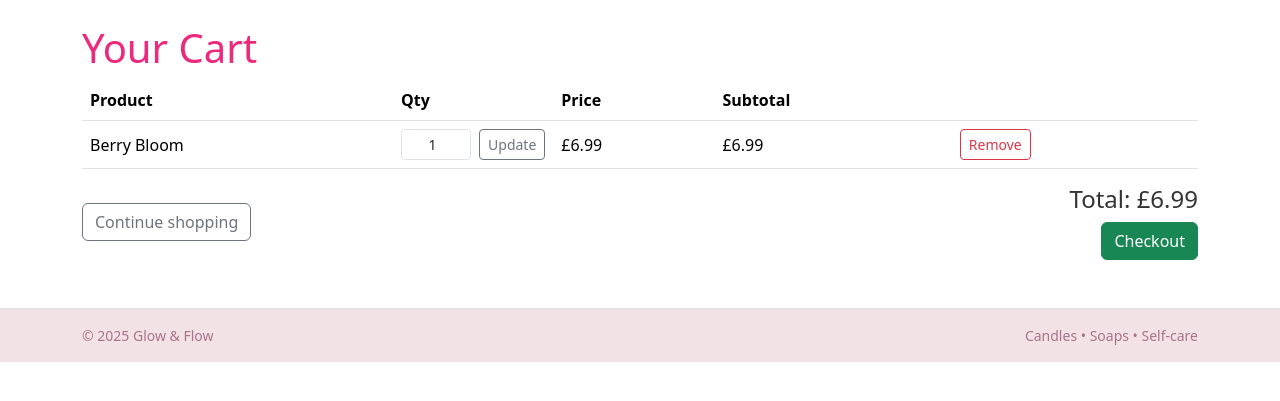
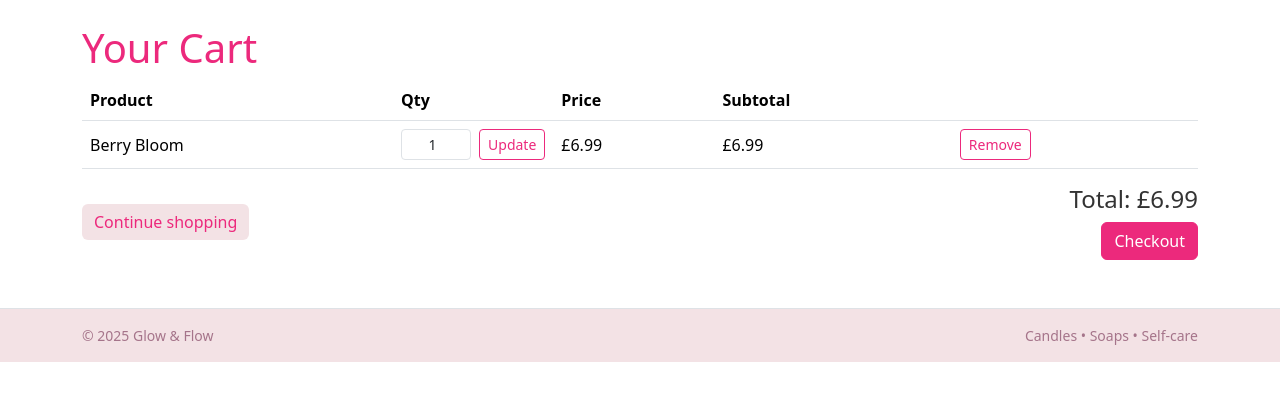
Before and after one commit to tambrulee/P4----Bubble-Bubble, a Django app: page /cart/ in a window 1280 px wide. Shown: the part 75-476 px from the top of the page. Run offline with Django 4.2, Linux system fonts and the light colour scheme; a user stored in the database is signed in; data comes from the database, SQL or seed files in the repository; some libraries are stand-ins or nearby versions.

Commit message:
Change theme buttons

```diff
--- a/bubblebubble/cart/templates/cart/view.html
+++ b/bubblebubble/cart/templates/cart/view.html
@@ -28,7 +28,7 @@
             max="{{ item.product.stock_qty }}"
             class="form-control form-control-sm me-2 cart-qty-input">
 
-          <button class="btn btn-sm btn-outline-secondary" type="submit">Update</button>
+          <button class="btn btn-sm btn-update" type="submit">Update</button>
         </form>
       </td>
       <td>£{{ item.product.price }}</td>
@@ -36,7 +36,7 @@
       <td>
         <form method="post" action="{% url 'cart:remove' item.id %}">
           {% csrf_token %}
-          <button class="btn btn-sm btn-outline-danger" type="submit">Remove</button>
+          <button class="btn btn-sm btn-remove" type="submit">Remove</button>
         </form>
       </td>
     </tr>
@@ -45,12 +45,15 @@
 </table>
 
 <div class="d-flex justify-content-between align-items-center">
-  <a href="{% url 'catalog:product_list' %}" class="btn btn-outline-secondary">
+  <a href="{% url 'catalog:product_list' %}" class="btn btn-continue">
     Continue shopping
   </a>
   <div class="text-end">
     <h4>Total: £{{ cart.total }}</h4>
-    <a href="{% url 'checkout:summary' %}" class="btn btn-success">Checkout</a>
+    <a href="{% url 'checkout:summary' %}" class="btn btn-checkout">
+      Checkout
+    </a>
+
   </div>
 </div>
 
--- a/bubblebubble/static/css/main.css
+++ b/bubblebubble/static/css/main.css
@@ -145,3 +145,52 @@ footer .text-muted {
 .cart-qty-input::-webkit-inner-spin-button {
   margin: 0;
 }
+
+/* ===============================
+   THEMED BUTTONS FOR CART PAGE
+   =============================== */
+
+/* Update button (subtle) */
+.btn-update {
+  border-color: #EC297C;
+  color: #EC297C;
+}
+.btn-update:hover {
+  background-color: #EC297C;
+  color: #ffffff;
+  border-color: #EC297C;
+}
+
+/* Remove button (danger but on-brand) */
+.btn-remove {
+  border-color: #EC297C;
+  color: #EC297C;
+}
+.btn-remove:hover {
+  background-color: #EC297C;
+  color: #ffffff;
+}
+
+/* Continue shopping */
+.btn-continue {
+  background-color: #F3E2E5;
+  color: #EC297C;
+  border: none;
+  font-weight: 500;
+}
+.btn-continue:hover {
+  background-color: #e4c7d1;
+  color: #c41f63;
+}
+
+/* Checkout button (primary action) */
+.btn-checkout {
+  background-color: #EC297C;
+  border-color: #EC297C;
+  color: #ffffff;
+}
+.btn-checkout:hover {
+  background-color: #c41f63;
+  border-color: #c41f63;
+  color: #ffffff;
+}
```
